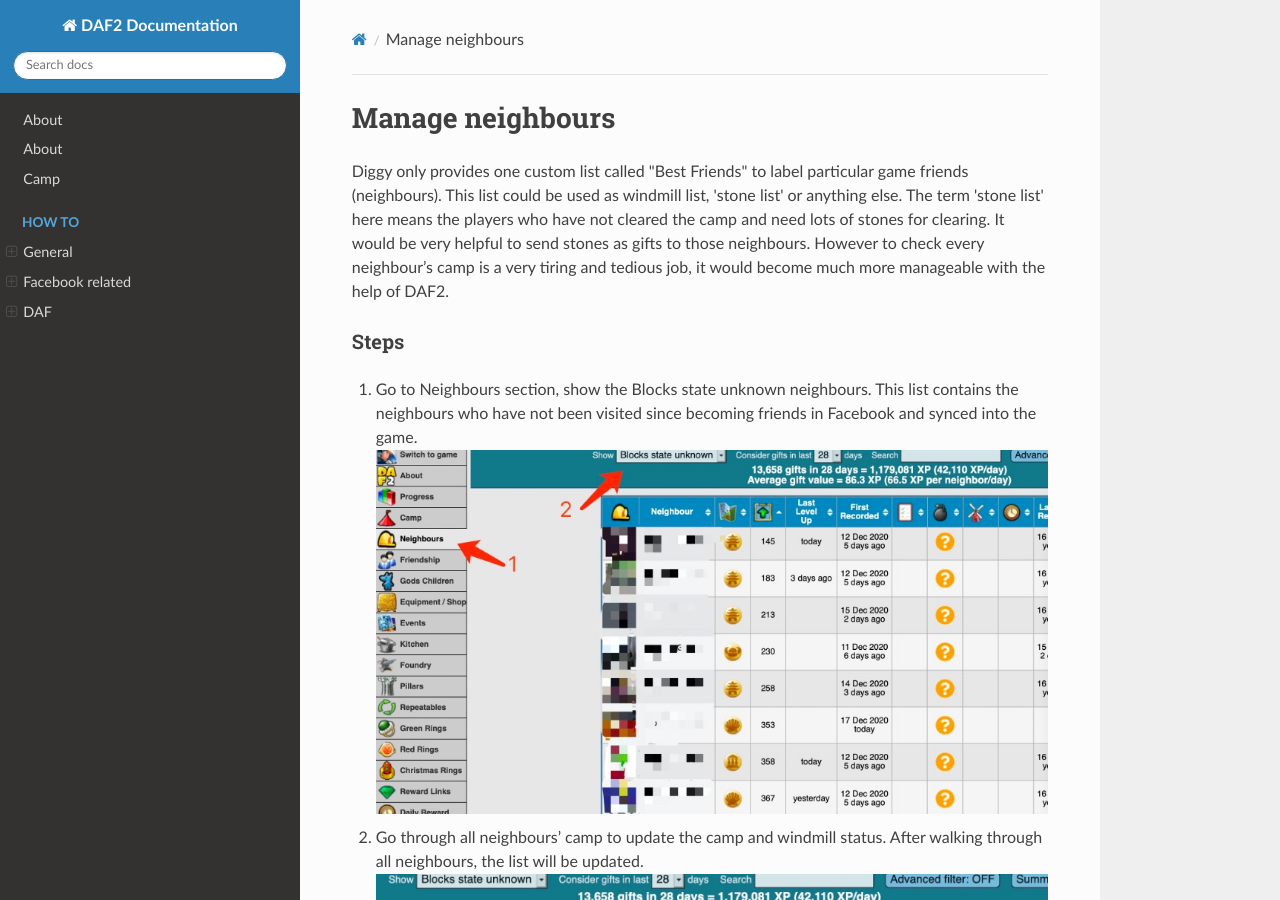
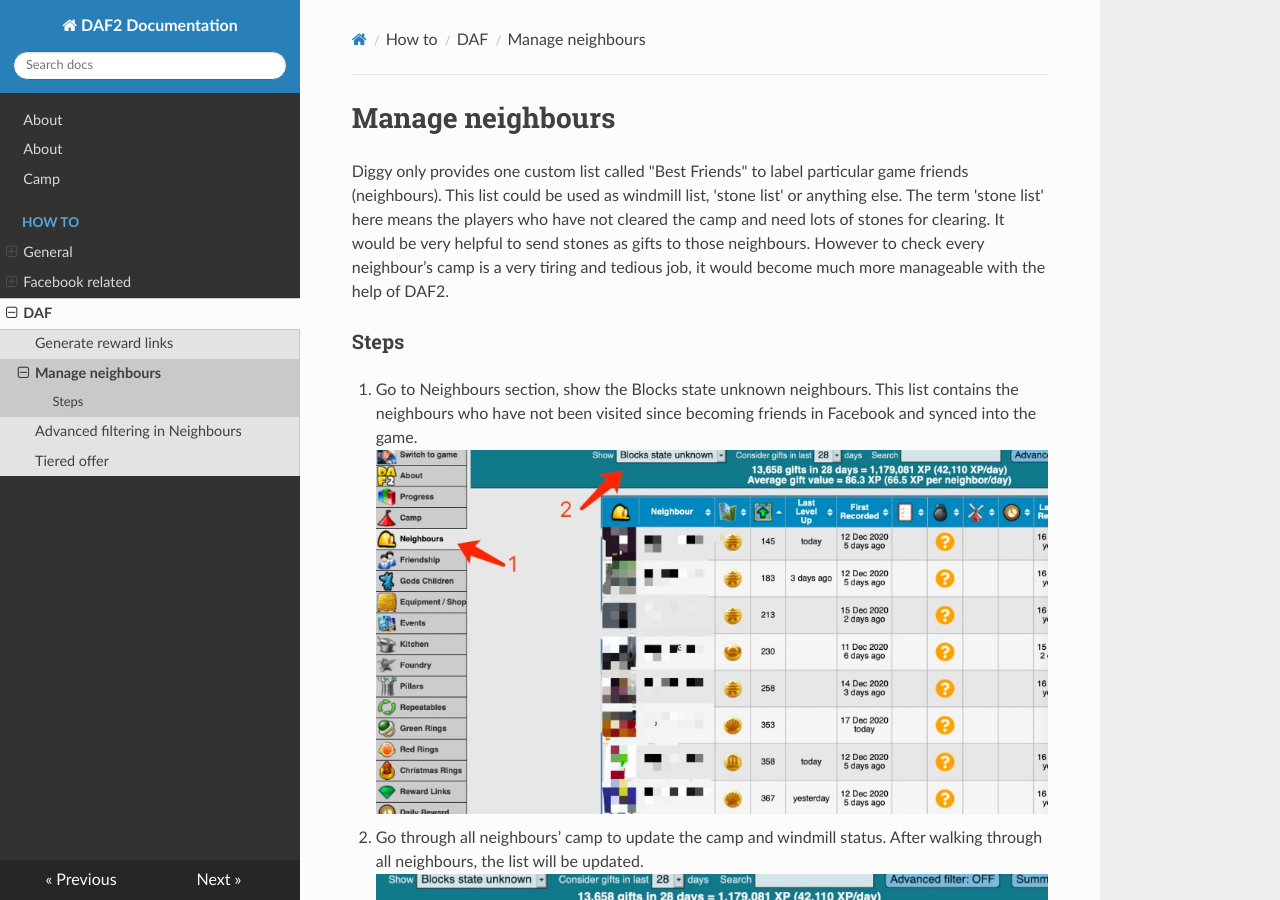
Before and after one commit to diggy-doc/daf2-doc, an MkDocs documentation site: the page built from docs/howto/DAF2/manageNeighbour.md, in a window 1280 px wide and 900 px high. Built offline with MkDocs 1.6.1, drawn with Linux system fonts in a browser that asks for light colours; nearby versions of some CDN libraries; some of the changed lines change nothing that is shown.

Commit message:
correct link

```diff
--- a/mkdocs.yml
+++ b/mkdocs.yml
@@ -21,7 +21,7 @@ nav:
             - 'Hard Sync': 'howto/facebook/hardSync.md'
         - DAF:
             - 'Generate reward links': stud.md
-            - 'Manage neighbours': 'howto/DAF2/manageNeighbours.md'
+            - 'Manage neighbours': 'howto/DAF2/manageNeighbour.md'
             - 'Advanced filtering in Neighbours': 'howto/DAF2/neighbourFilter.md'
             - 'Tiered offer': 'howto/DAF2/tieredOffer.md'
 
```
